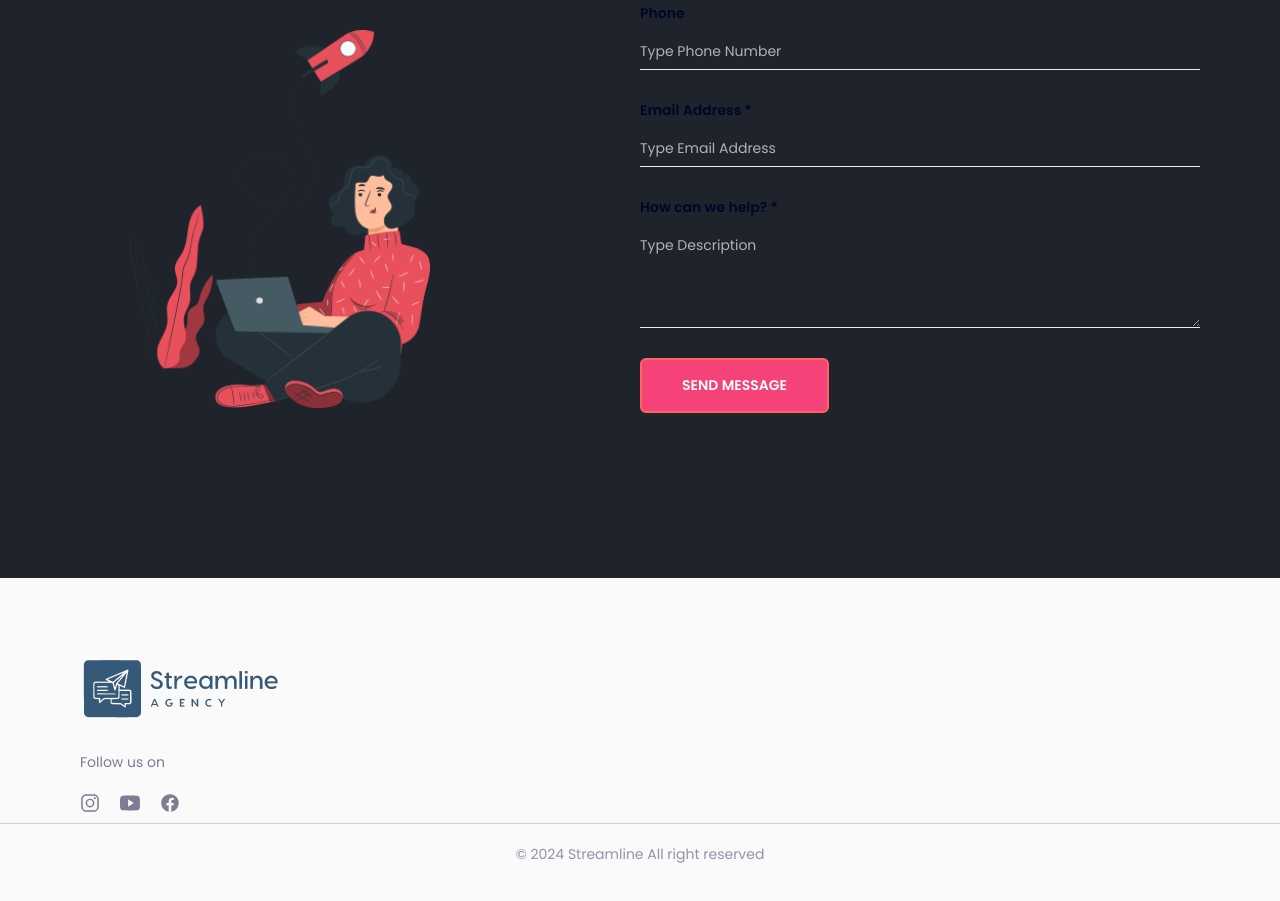
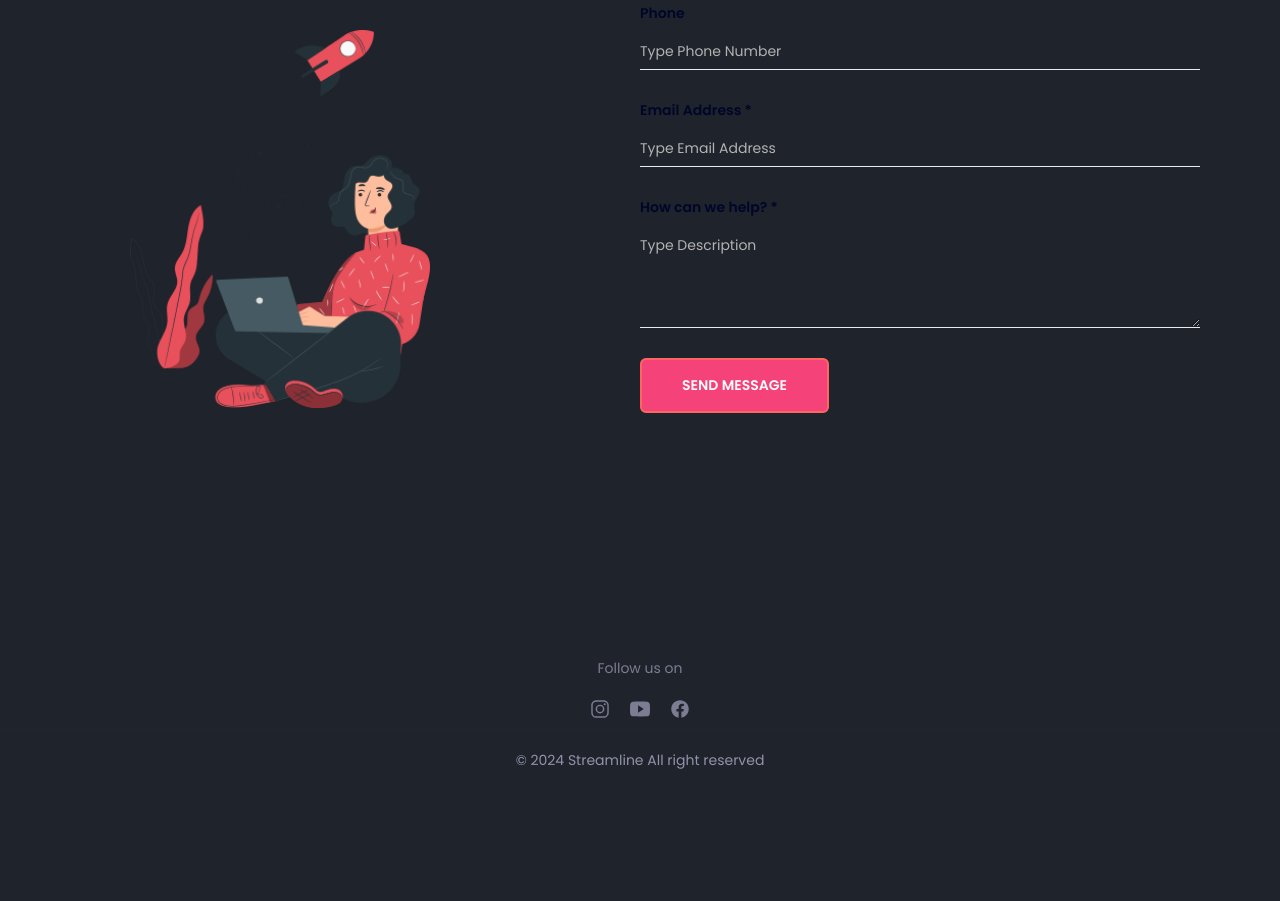
Before and after one commit to Streamline-agency/home, a plain HTML site: page index.html in a window 1280 px wide. Shown: the part 3824-4725 px from the top of the page. After the commit the page ends 4665 px from the top, so only its background shows below. Drawn offline with nearby package versions, Linux system fonts and the light colour scheme.

Commit message:
fix navabar and footer

```diff
--- a/assets/css/style.css
+++ b/assets/css/style.css
@@ -209,7 +209,7 @@ header .container {
   top: calc(100% - 15px);
   left: 15px;
   right: 15px;
-  background: var(--maximum-yellow-red);
+  background: var(--oxford-blue);
   max-height: 0;
   visibility: hidden;
   pointer-events: none;
@@ -509,7 +509,14 @@ footer { background: var(--white-2); }
 
 .footer-top { padding: 80px 0 50px; }
 
-.footer-brand { margin-bottom: 20px; }
+.footer-brand {
+  display: flex;
+  flex-direction: column;
+  align-content: center;
+  justify-content: center;
+  margin-bottom: 20px;
+  }
+
 
 footer .logo { margin-bottom: 30px; }
 
@@ -517,6 +524,7 @@ footer .logo { margin-bottom: 30px; }
   color: var(--rythm);
   font-size: var(--fs-6);
   margin-bottom: 20px;
+  text-align:center;
 }
 
 .social-list {
@@ -1009,16 +1017,19 @@ footer .logo { margin-bottom: 30px; }
 
   .footer-top .container {
     display: flex;
-    justify-content: space-between;
+    justify-content: center;
     align-items: center;
     gap: 50px;
+  }
+ .footer-top, .footer-bottom{
+    background-color: var(--back-ground-color);
   }
 
   .footer-brand,
   .footer-link-list:not(:last-child) { margin-bottom: 0; }
 
   .footer-link-box {
-    grid-template-columns: repeat(4, 1fr);
+    grid-template-columns: repeat(1, 1fr);
     gap: 50px;
   }
 
--- a/index.html
+++ b/index.html
@@ -376,9 +376,9 @@
 
         <div class="footer-brand">
 
-          <a href="#" class="logo">
+          <!-- <a href="#" class="logo">
             <img src="./assets/images/logo.png" alt="Funel logo">
-          </a>
+          </a> -->
 
           <p class="footer-text">Follow us on</p>
 
```
